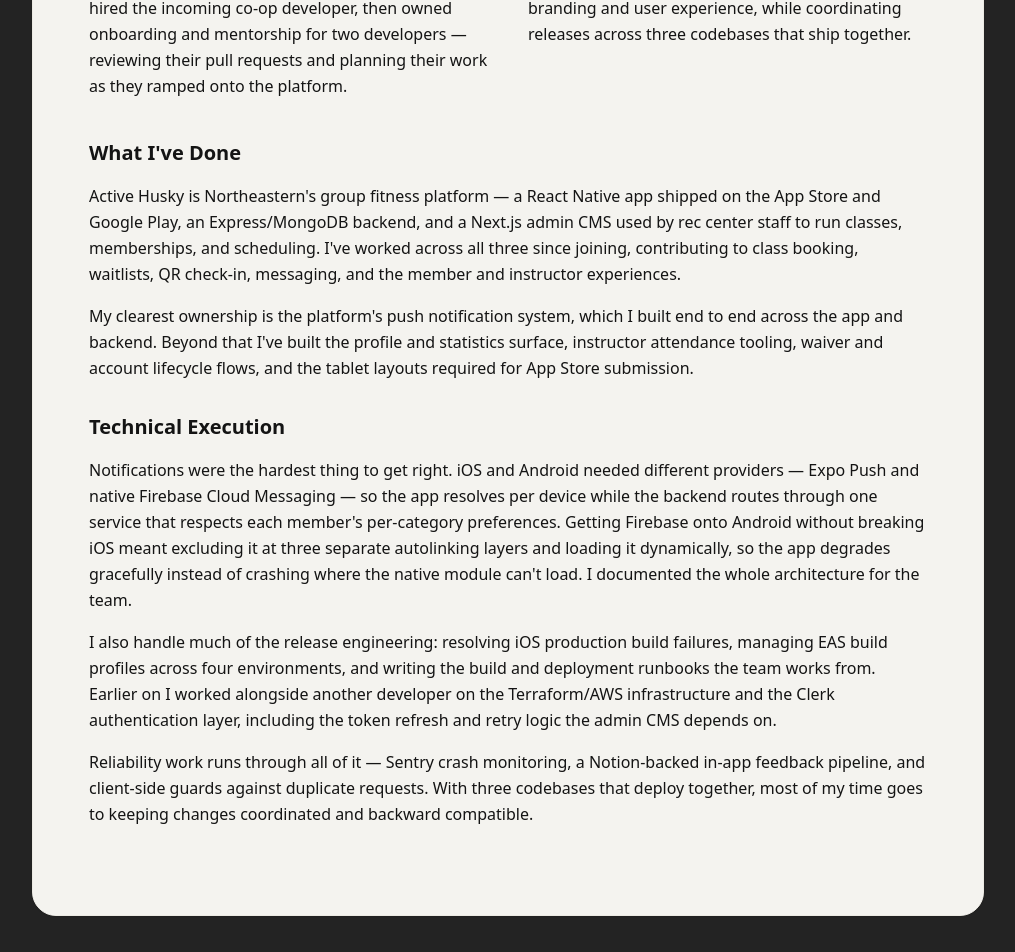
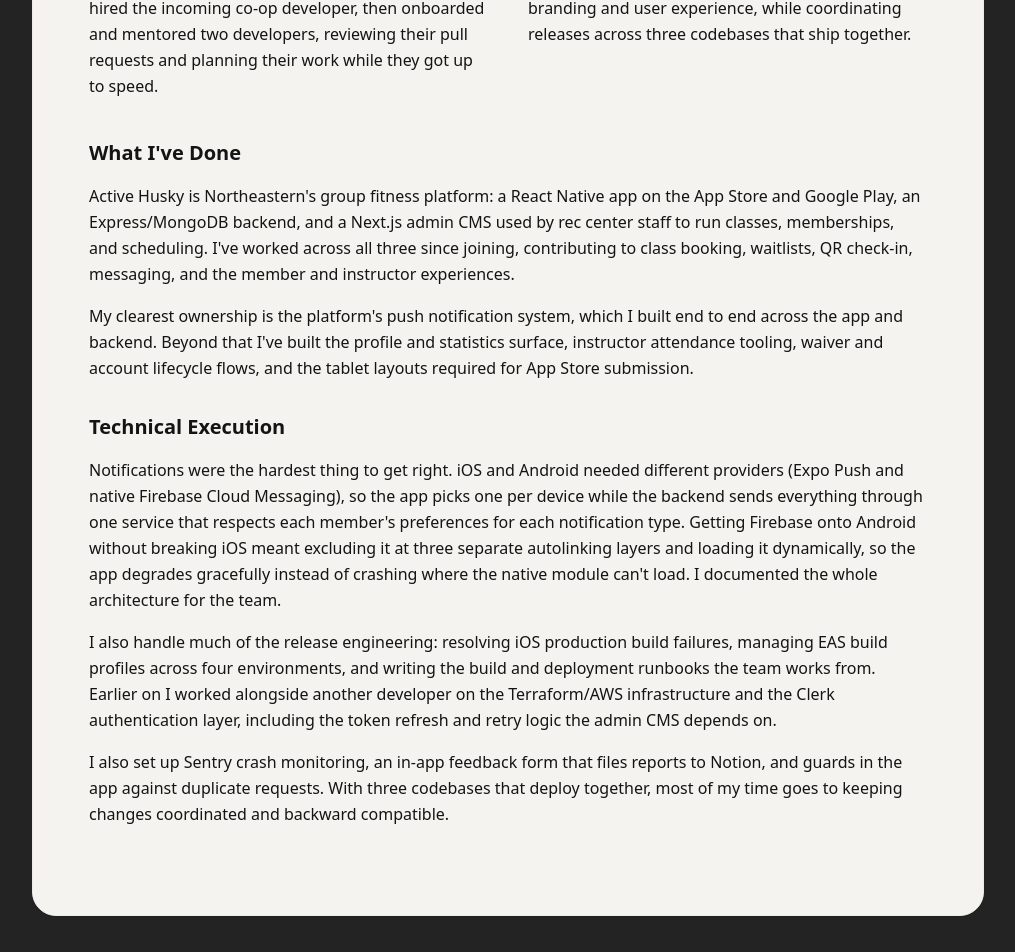
Before and after one commit to Willlegault/my-personal-website, a React (Vite) app: page /active-husky in a window 1280 px wide. Shown: the part 450-1402 px from the top of the page, without its empty margins (132-1147 px from the left). Built offline with nearby package versions, Linux system fonts and the light colour scheme.

Commit message:
Tighten Active Husky page copy

```diff
--- a/src/pages/ActiveHusky.tsx
+++ b/src/pages/ActiveHusky.tsx
@@ -108,9 +108,9 @@ const ActiveHusky: FC = () => {
                 <div>
                   <h3 className="mb-3 inline-block pb-2 text-xl font-semibold" style={{ color: TEXT_PRIMARY, borderBottom: `2px solid ${PRIMARY}` }}>My Role</h3>
                   <p style={{ color: TEXT_PRIMARY }}>
-                    Full-stack developer across the React Native app, Express backend, and admin CMS. Interviewed and hired
-                    the incoming co-op developer, then owned onboarding and mentorship for two developers — reviewing their
-                    pull requests and planning their work as they ramped onto the platform.
+                    Full stack developer across the React Native app, Express backend, and admin CMS. I interviewed and hired
+                    the incoming co-op developer, then onboarded and mentored two developers, reviewing their pull requests
+                    and planning their work while they got up to speed.
                   </p>
                 </div>
                 <div>
@@ -125,7 +125,7 @@ const ActiveHusky: FC = () => {
               <div className="mb-8">
                 <h3 className="mb-4 text-xl font-semibold" style={{ color: TEXT_PRIMARY }}>What I've Done</h3>
                 <p className="mb-4" style={{ color: TEXT_PRIMARY }}>
-                  Active Husky is Northeastern's group fitness platform — a React Native app shipped on the App Store and
+                  Active Husky is Northeastern's group fitness platform: a React Native app on the App Store and
                   Google Play, an Express/MongoDB backend, and a Next.js admin CMS used by rec center staff to run classes,
                   memberships, and scheduling. I've worked across all three since joining, contributing to class booking,
                   waitlists, QR check-in, messaging, and the member and instructor experiences.
@@ -140,9 +140,9 @@ const ActiveHusky: FC = () => {
               <div className="mb-8">
                 <h3 className="mb-4 text-xl font-semibold" style={{ color: TEXT_PRIMARY }}>Technical Execution</h3>
                  <p className="mb-4" style={{ color: TEXT_PRIMARY }}>
-                  Notifications were the hardest thing to get right. iOS and Android needed different providers — Expo Push
-                  and native Firebase Cloud Messaging — so the app resolves per device while the backend routes through one
-                  service that respects each member's per-category preferences. Getting Firebase onto Android without
+                  Notifications were the hardest thing to get right. iOS and Android needed different providers (Expo Push
+                  and native Firebase Cloud Messaging), so the app picks one per device while the backend sends everything
+                  through one service that respects each member's preferences for each notification type. Getting Firebase onto Android without
                   breaking iOS meant excluding it at three separate autolinking layers and loading it dynamically, so the
                   app degrades gracefully instead of crashing where the native module can't load. I documented the whole
                   architecture for the team.
@@ -154,9 +154,9 @@ const ActiveHusky: FC = () => {
                   authentication layer, including the token refresh and retry logic the admin CMS depends on.
                  </p>
                  <p className="mb-4" style={{ color: TEXT_PRIMARY }}>
-                  Reliability work runs through all of it — Sentry crash monitoring, a Notion-backed in-app feedback
-                  pipeline, and client-side guards against duplicate requests. With three codebases that deploy together,
-                  most of my time goes to keeping changes coordinated and backward compatible.
+                  I also set up Sentry crash monitoring, an in-app feedback form that files reports to Notion, and guards
+                  in the app against duplicate requests. With three codebases that deploy together, most of my time goes
+                  to keeping changes coordinated and backward compatible.
                  </p>
               </div>
 
```
